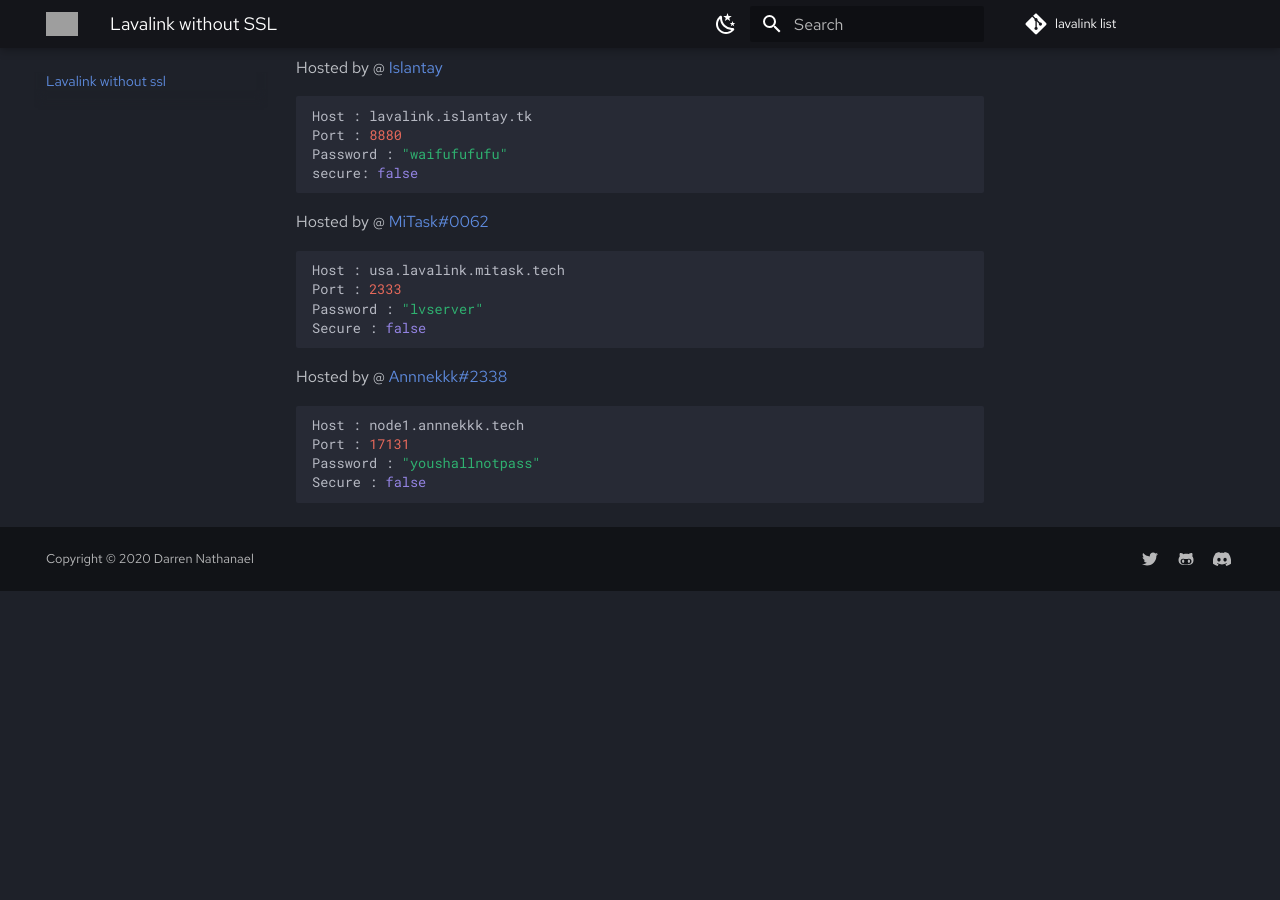
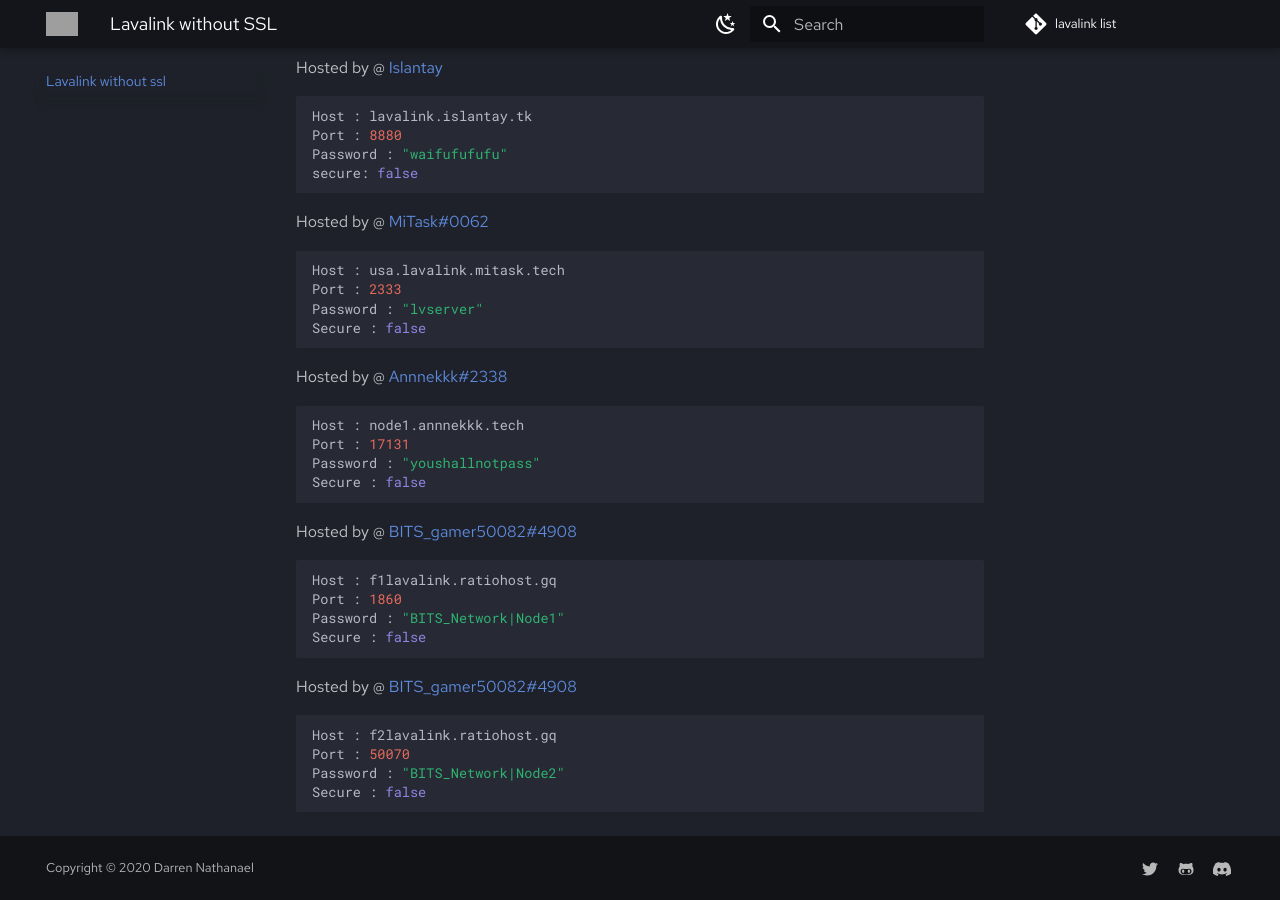
Before and after one commit to DarrenOfficial/lavalink-list, an MkDocs documentation site: the page built from docs/NoSSL/lavalink-without-ssl.md, in a window 1280 px wide and 900 px high, scrolled down 1256 px. Built offline with MkDocs 1.6.1 and Material for MkDocs 9.7.7, drawn with Linux system fonts in a browser that asks for light colours; comment, search, counter and statistics services are not loaded; before the commit the page ends 1847 px from its top, so only the background shows below that; grey boxes are pictures that could not be loaded.

Commit message:
Update lavalink-without-ssl.md (#95)
* Update lavalink-without-ssl.md

* Update lavalink-without-ssl.md

* Update lavalink-without-ssl.md

````diff
--- a/docs/NoSSL/lavalink-without-ssl.md
+++ b/docs/NoSSL/lavalink-without-ssl.md
@@ -78,3 +78,19 @@ Port : 17131
 Password : "youshallnotpass"
 Secure : false
 ```
+
+Hosted by @ [BITS_gamer50082#4908](https://github.com/gamer50082)
+```bash
+Host : f1lavalink.ratiohost.gq
+Port : 1860
+Password : "BITS_Network|Node1"
+Secure : false
+```
+
+Hosted by @ [BITS_gamer50082#4908](https://github.com/gamer50082)
+```bash
+Host : f2lavalink.ratiohost.gq
+Port : 50070
+Password : "BITS_Network|Node2"
+Secure : false
+```
````
